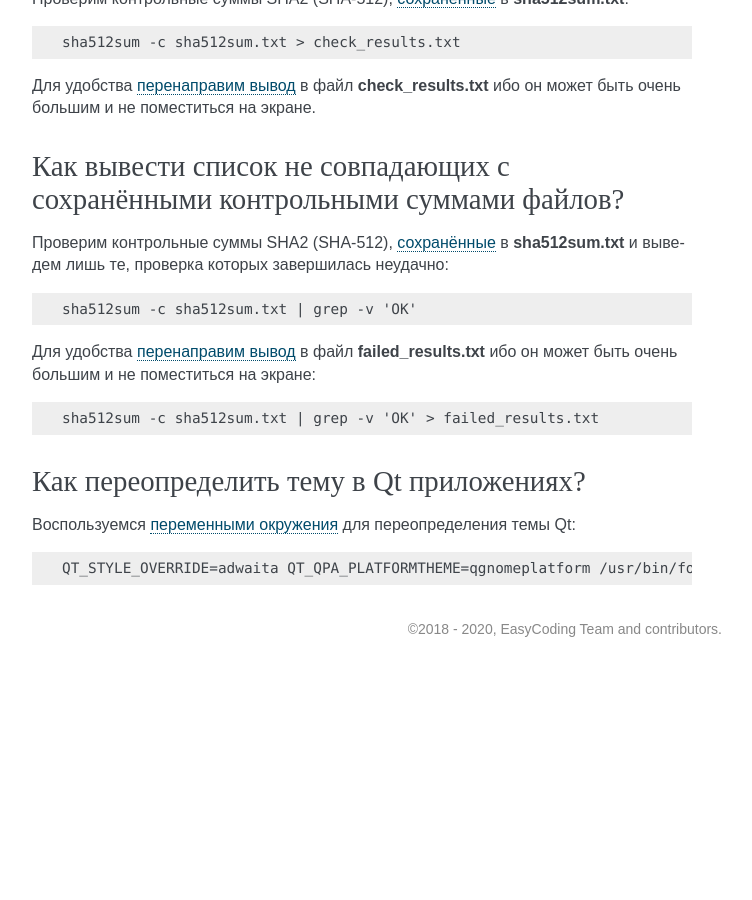
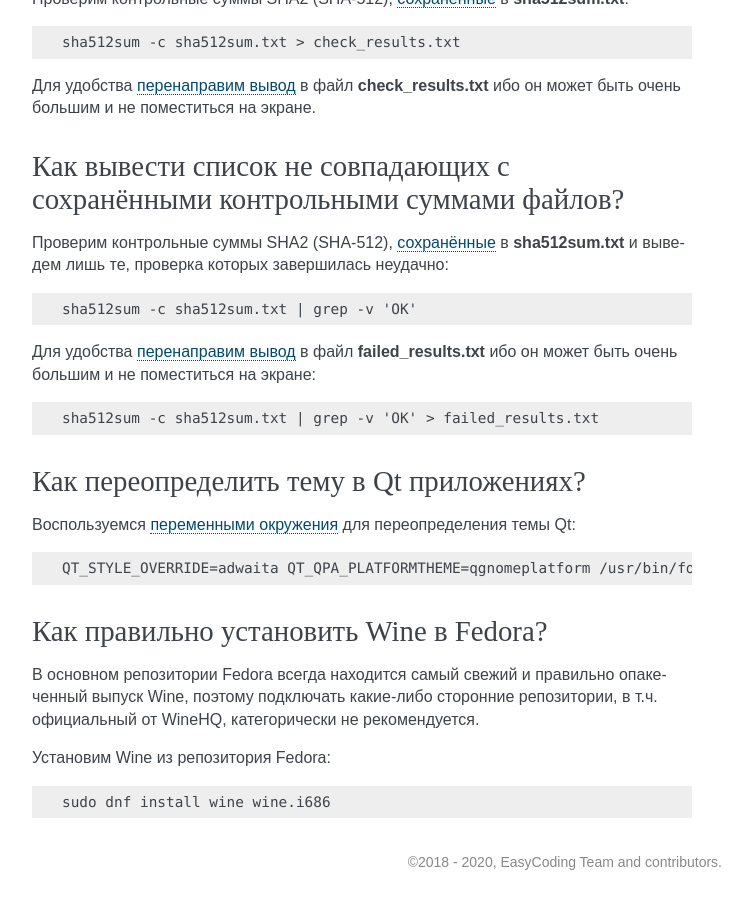
Before and after one commit to RussianFedora/FAQ, a Sphinx documentation site: the page built from source/using-applications.rst, in a window 1280 px wide and 900 px high, scrolled down 19217 px. Shown: the whole window, without its empty margins (388-1140 px from the left). Built offline with Sphinx 7.4.7, drawn with Linux system fonts in a browser that asks for light colours; before the commit the page ends 19884 px from its top, so only the background shows below that; some of the changed text lies outside the part shown.

Commit message:
Added question about Wine installation.

```diff
--- a/source/using-applications.rst
+++ b/source/using-applications.rst
@@ -1078,3 +1078,17 @@ Cгенерируем файл с контрольными суммами SHA2 (
 .. code-block:: text
 
     QT_STYLE_OVERRIDE=adwaita QT_QPA_PLATFORMTHEME=qgnomeplatform /usr/bin/foo-bar
+
+.. index:: wine
+.. _fedora-wine:
+
+Как правильно установить Wine в Fedora?
+===========================================
+
+В основном репозитории Fedora всегда находится самый свежий и правильно опакеченный выпуск Wine, поэтому подключать какие-либо сторонние репозитории, в т.ч. официальный от WineHQ, категорически не рекомендуется.
+
+Установим Wine из репозитория Fedora:
+
+.. code-block:: text
+
+    sudo dnf install wine wine.i686
```
